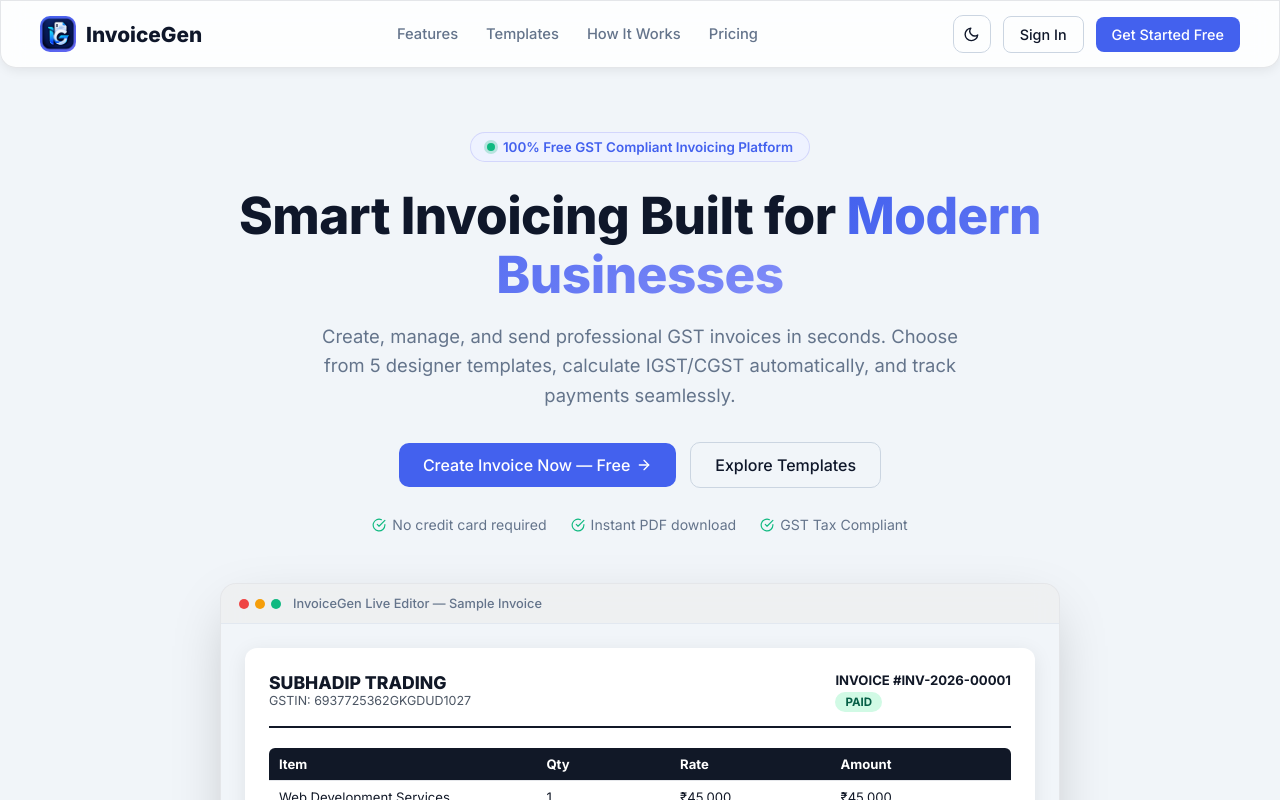
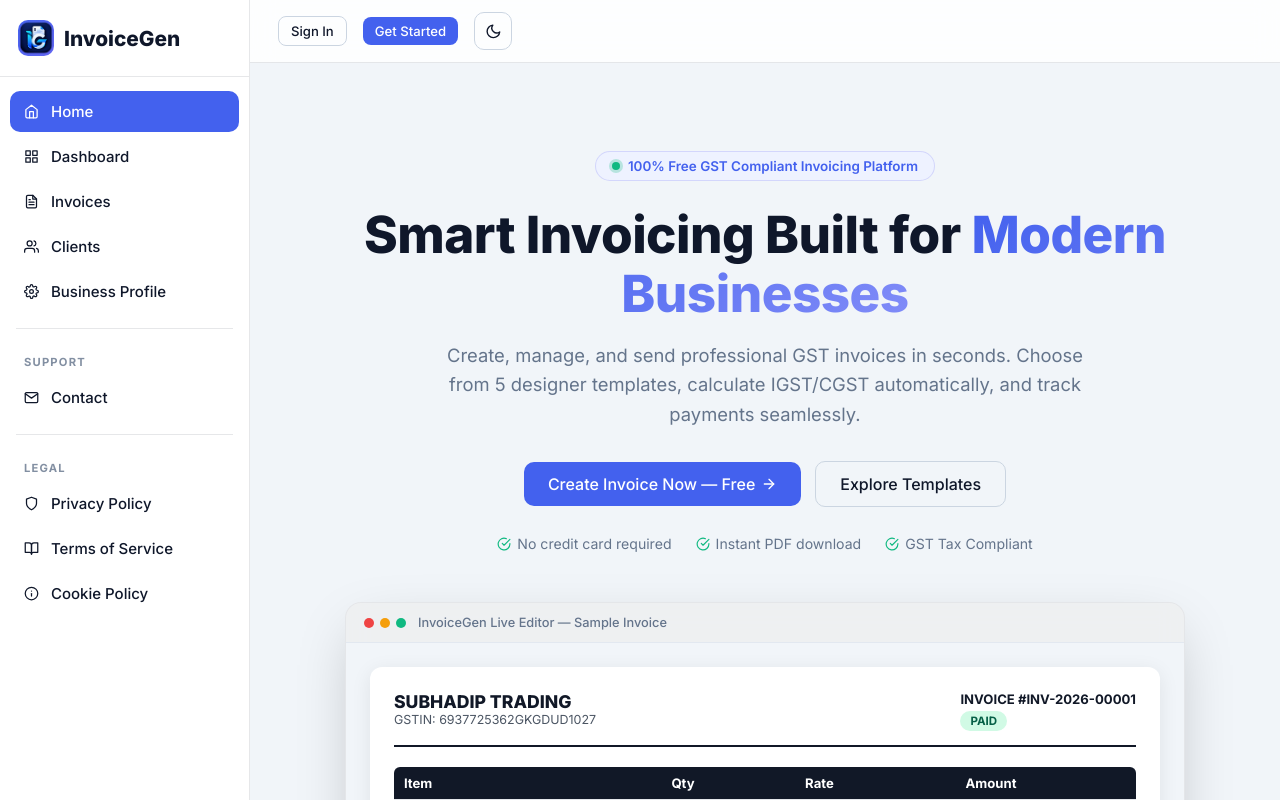
Before and after one commit to Subha2707/InvoiceGen, a React (Vite) app in the folder client/: page / in a window 1280 px wide. Shown: the top 800 px of the page. Built offline with nearby package versions, Linux system fonts and the light colour scheme; no server answers.

Commit message:
Fixed App layout

```diff
--- a/client/src/components/layout/Footer.jsx
+++ b/client/src/components/layout/Footer.jsx
@@ -1,31 +1,61 @@
 import React from 'react';
 import { Link } from 'react-router-dom';
+import { FaGithub, FaLinkedinIn, FaInstagram, FaFacebookF } from 'react-icons/fa';
+
+const SOCIAL_LINKS = [
+  { icon: <FaGithub />, label: 'GitHub', href: 'https://github.com/' },
+  { icon: <FaLinkedinIn />, label: 'LinkedIn', href: 'https://linkedin.com/' },
+  { icon: <FaInstagram />, label: 'Instagram', href: 'https://instagram.com/' },
+  { icon: <FaFacebookF />, label: 'Facebook', href: 'https://facebook.com/' },
+];
 
 const Footer = () => {
   return (
-    <footer className="app-footer">
-      <div className="app-footer-container">
-        <div className="footer-left">
-          <Link to="/dashboard" className="landing-brand">
+    <footer className="landing-footer">
+      <div className="footer-container">
+        <div className="footer-brand">
+          <Link to="/" className="landing-brand">
             <div className="brand-icon">
               <img className="brand-logo-img" src="/invoice-logo.png" alt="InvoiceGen" />
             </div>
             <span>InvoiceGen</span>
           </Link>
-          <p className="footer-tagline">Fast, GST-compliant invoicing platform for businesses.</p>
+          <p>Effortless, GST-compliant invoicing for freelancers, agencies, and businesses.</p>
+          <div className="footer-social">
+            {SOCIAL_LINKS.map((s) => (
+              <a key={s.label} href={s.href} target="_blank" rel="noopener noreferrer" aria-label={s.label} title={s.label}>
+                {s.icon}
+              </a>
+            ))}
+          </div>
         </div>
 
-        <div className="footer-nav">
-          <Link to="/dashboard">Dashboard</Link>
-          <Link to="/invoices">Invoices</Link>
-          <Link to="/clients">Clients</Link>
-          <Link to="/business-profile">Business Profile</Link>
-          <Link to="/invoices/create">Create Invoice</Link>
+        <div className="footer-links">
+          <div>
+            <h5>Product</h5>
+            <Link to="/">Home</Link>
+            <Link to="/dashboard">Dashboard</Link>
+            <Link to="/invoices">Invoices</Link>
+            <Link to="/clients">Clients</Link>
+            <Link to="/business-profile">Business Profile</Link>
+          </div>
+          <div>
+            <h5>Account</h5>
+            <Link to="/login">Sign In</Link>
+            <Link to="/signup">Register</Link>
+            <Link to="/contact">Contact Us</Link>
+          </div>
+          <div>
+            <h5>Legal</h5>
+            <Link to="/privacy">Privacy Policy</Link>
+            <Link to="/terms">Terms of Service</Link>
+            <Link to="/cookies">Cookie Policy</Link>
+          </div>
         </div>
+      </div>
 
-        <div className="footer-copy">
-          <p>© {new Date().getFullYear()} InvoiceGen. All rights reserved.</p>
-        </div>
+      <div className="footer-bottom text-center">
+        <p>© {new Date().getFullYear()} InvoiceGen. All rights reserved. Crafted with care.</p>
       </div>
     </footer>
   );
--- a/client/src/components/layout/Header.jsx
+++ b/client/src/components/layout/Header.jsx
@@ -1,5 +1,5 @@
 import React, { useState, useRef, useEffect } from 'react';
-import { Link, useNavigate } from 'react-router-dom';
+import { Link } from 'react-router-dom';
 import { useTheme } from '../../context/ThemeContext';
 import { useAuth } from '../../context/AuthContext';
 import {
@@ -17,7 +17,6 @@
 const Header = ({ toggleSidebar }) => {
   const { theme, toggleTheme } = useTheme();
   const { user, logout } = useAuth();
-  const navigate = useNavigate();
   const [userMenuOpen, setUserMenuOpen] = useState(false);
   const menuRef = useRef(null);
 
@@ -32,7 +31,6 @@
   const handleLogout = async () => {
     setUserMenuOpen(false);
     await logout();
-    navigate('/login');
   };
 
   return (
@@ -42,13 +40,11 @@
       </button>
 
       <div className="header-right">
+        {user ? (
+          <>
             <Link to="/invoices/create" className="btn btn-sm btn-primary">
               <FiPlus /> Create Invoice
             </Link>
-
-        <button className="theme-toggle" onClick={toggleTheme} title="Toggle theme">
-          {theme === 'light' ? <FiMoon /> : <FiSun />}
-        </button>
 
             <div className="user-menu" ref={menuRef}>
               <button className="user-menu-trigger" onClick={() => setUserMenuOpen(o => !o)}>
@@ -75,6 +71,17 @@
                 </div>
               )}
             </div>
+          </>
+        ) : (
+          <>
+            <Link to="/login" className="btn btn-sm btn-outline">Sign In</Link>
+            <Link to="/signup" className="btn btn-sm btn-primary">Get Started</Link>
+          </>
+        )}
+
+        <button className="theme-toggle" onClick={toggleTheme} title="Toggle theme">
+          {theme === 'light' ? <FiMoon /> : <FiSun />}
+        </button>
       </div>
     </header>
   );
--- a/client/src/components/layout/Layout.jsx
+++ b/client/src/components/layout/Layout.jsx
@@ -2,6 +2,7 @@
 import { Outlet } from 'react-router-dom';
 import Sidebar from './Sidebar';
 import Header from './Header';
+import Footer from './Footer';
 
 const Layout = () => {
   const [sidebarOpen, setSidebarOpen] = useState(false);
@@ -17,6 +18,7 @@
         <main className="content-area">
           <Outlet />
         </main>
+        <Footer />
       </div>
     </div>
   );
--- a/client/src/components/layout/Sidebar.jsx
+++ b/client/src/components/layout/Sidebar.jsx
@@ -1,15 +1,18 @@
 import React from 'react';
 import { NavLink } from 'react-router-dom';
 import { useAuth } from '../../context/AuthContext';
-import { FiHome, FiFileText, FiUsers, FiSettings, FiX, FiLogOut } from 'react-icons/fi';
+import {
+  FiHome, FiGrid, FiFileText, FiUsers, FiSettings,
+  FiShield, FiBookOpen, FiInfo, FiMail, FiX, FiLogOut
+} from 'react-icons/fi';
 
 const Sidebar = ({ isOpen, toggle }) => {
-  const { logout } = useAuth();
+  const { user, logout } = useAuth();
 
   return (
     <aside className={`sidebar ${isOpen ? 'open' : ''}`}>
       <div className="sidebar-header">
-        <NavLink to="/dashboard" className="landing-brand" onClick={toggle}>
+        <NavLink to="/" className="landing-brand" onClick={toggle}>
           <div className="brand-icon">
             <img className="brand-logo-img" src="/invoice-logo.png" alt="InvoiceGen" />
           </div>
@@ -19,8 +22,11 @@
       </div>
 
       <nav className="sidebar-nav">
+        <NavLink to="/" end onClick={toggle}>
+          <FiHome /> Home
+        </NavLink>
         <NavLink to="/dashboard" end onClick={toggle}>
-          <FiHome /> Dashboard
+          <FiGrid /> Dashboard
         </NavLink>
         <NavLink to="/invoices" onClick={toggle}>
           <FiFileText /> Invoices
@@ -31,13 +37,33 @@
         <NavLink to="/business-profile" onClick={toggle}>
           <FiSettings /> Business Profile
         </NavLink>
+
+        <div className="nav-divider" />
+        <span className="sidebar-section-label">Support</span>
+        <NavLink to="/contact" onClick={toggle}>
+          <FiMail /> Contact
+        </NavLink>
+
+        <div className="nav-divider" />
+        <span className="sidebar-section-label">Legal</span>
+        <NavLink to="/privacy" onClick={toggle}>
+          <FiShield /> Privacy Policy
+        </NavLink>
+        <NavLink to="/terms" onClick={toggle}>
+          <FiBookOpen /> Terms of Service
+        </NavLink>
+        <NavLink to="/cookies" onClick={toggle}>
+          <FiInfo /> Cookie Policy
+        </NavLink>
       </nav>
 
-      <div className="sidebar-footer">
-        <button onClick={logout} className="logout-btn">
-          <FiLogOut /> <span>Logout</span>
-        </button>
-      </div>
+      {user && (
+        <div className="sidebar-footer">
+          <button onClick={logout} className="logout-btn">
+            <FiLogOut /> <span>Logout</span>
+          </button>
+        </div>
+      )}
     </aside>
   );
 };
--- a/client/src/context/AuthContext.jsx
+++ b/client/src/context/AuthContext.jsx
@@ -3,6 +3,8 @@
 import api from '../api/axios';
 
 const AuthContext = createContext();
+
+const INACTIVITY_TIMEOUT = 5 * 60 * 1000;
 
 export const AuthProvider = ({ children }) => {
   const [user, setUser] = useState(null);
@@ -88,6 +90,25 @@
     window.location.href = '/';
   };
 
+  const logoutRef = useRef();
+  logoutRef.current = logout;
+
+  useEffect(() => {
+    if (!user) return;
+    let timer;
+    const resetTimer = () => {
+      clearTimeout(timer);
+      timer = setTimeout(() => logoutRef.current(), INACTIVITY_TIMEOUT);
+    };
+    const events = ['mousemove', 'keydown', 'click', 'scroll', 'touchstart'];
+    events.forEach((e) => window.addEventListener(e, resetTimer, { passive: true }));
+    resetTimer();
+    return () => {
+      clearTimeout(timer);
+      events.forEach((e) => window.removeEventListener(e, resetTimer));
+    };
+  }, [user]);
+
   return (
     <AuthContext.Provider value={{ user, loading, login, register, googleLogin, oauthComplete, logout }}>
       {children}
--- a/client/src/index.css
+++ b/client/src/index.css
@@ -100,7 +100,7 @@
 }
 .sidebar-header h2 { color: var(--accent); font-size: 1.3rem; }
 .close-btn { display: none; }
-.sidebar-nav { flex: 1; padding: 14px 10px; display: flex; flex-direction: column; gap: 4px; }
+.sidebar-nav { flex: 1; padding: 14px 10px; display: flex; flex-direction: column; gap: 4px; overflow-y: auto; }
 .sidebar-nav a {
   display: flex;
   align-items: center;
@@ -113,6 +113,16 @@
 }
 .sidebar-nav a:hover { background: var(--accent-soft); }
 .sidebar-nav a.active { background: var(--accent); color: #fff; }
+.nav-divider { height: 1px; background: var(--glass-border); margin: 12px 6px; }
+.sidebar-section-label {
+  padding: 10px 14px 4px;
+  font-size: 0.7rem;
+  font-weight: 700;
+  text-transform: uppercase;
+  letter-spacing: 1.2px;
+  color: var(--muted);
+  opacity: 0.8;
+}
 .sidebar-footer { padding: 14px; border-top: 1px solid var(--glass-border); }
 .logout-btn {
   width: 100%;
--- a/client/src/pages/Landing.jsx
+++ b/client/src/pages/Landing.jsx
@@ -1,13 +1,11 @@
 import React, { useState, useEffect, useRef } from 'react';
 import { Link, useNavigate } from 'react-router-dom';
 import { useAuth } from '../context/AuthContext';
-import { useTheme } from '../context/ThemeContext';
 import {
   FiFileText, FiZap, FiShield, FiSend, FiLayout, FiPieChart,
-  FiCheckCircle, FiArrowRight, FiMoon, FiSun, FiUser, FiCheck,
-  FiChevronLeft, FiChevronRight, FiMail, FiMapPin, FiPhone
+  FiCheckCircle, FiArrowRight, FiCheck,
+  FiChevronLeft, FiChevronRight
 } from 'react-icons/fi';
-import { FaGithub, FaLinkedinIn, FaInstagram, FaFacebookF } from 'react-icons/fa';
 
 const FAQ_ITEMS = [
   { q: 'Is InvoiceGen really free?', a: 'Yes, InvoiceGen is 100% free forever. Create unlimited GST-compliant invoices, download PDFs, and email clients without any credit card or hidden charges.' },
@@ -18,16 +16,8 @@
   { q: 'Is my data secure?', a: 'Your data is protected with JWT-based sessions, password encryption, and Google OAuth. Invoices and client records are private to your account only.' },
 ];
 
-const SOCIAL_LINKS = [
-  { icon: <FaGithub />, label: 'GitHub', href: 'https://github.com/' },
-  { icon: <FaLinkedinIn />, label: 'LinkedIn', href: 'https://linkedin.com/' },
-  { icon: <FaInstagram />, label: 'Instagram', href: 'https://instagram.com/' },
-  { icon: <FaFacebookF />, label: 'Facebook', href: 'https://facebook.com/' },
-];
-
 const Landing = () => {
   const { user } = useAuth();
-  const { theme, toggleTheme } = useTheme();
   const navigate = useNavigate();
   const heroRef = useRef(null);
   const [faqIndex, setFaqIndex] = useState(0);
@@ -63,42 +53,6 @@
 
   return (
     <div className="landing-page">
-      {/* ── Navbar ── */}
-      <header className="landing-nav glassmorphism">
-        <div className="nav-container">
-          <Link to="/" className="landing-brand">
-            <div className="brand-icon">
-              <img className="brand-logo-img" src="/invoice-logo.png" alt="InvoiceGen" />
-            </div>
-            <span>InvoiceGen</span>
-          </Link>
-
-          <nav className="nav-links desktop-only">
-            <a href="#features">Features</a>
-            <a href="#templates">Templates</a>
-            <a href="#how-it-works">How It Works</a>
-            <a href="#pricing">Pricing</a>
-          </nav>
-
-          <div className="nav-actions">
-            <button className="theme-toggle" onClick={toggleTheme} title="Toggle theme">
-              {theme === 'dark' ? <FiSun /> : <FiMoon />}
-            </button>
-
-            {user ? (
-              <button onClick={() => navigate('/dashboard')} className="btn btn-primary">
-                <FiUser /> Dashboard
-              </button>
-            ) : (
-              <>
-                <Link to="/login" className="btn btn-outline">Sign In</Link>
-                <Link to="/signup" className="btn btn-primary">Get Started Free</Link>
-              </>
-            )}
-          </div>
-        </div>
-      </header>
-
       {/* ── Hero Section ── */}
       <section className="landing-hero" ref={heroRef}>
         <div className="hero-container">
@@ -415,54 +369,6 @@
           </div>
         </div>
       </section>
-
-      {/* ── Footer ── */}
-      <footer className="landing-footer">
-        <div className="footer-container">
-          <div className="footer-brand">
-            <div className="landing-brand">
-              <div className="brand-icon">
-              <img className="brand-logo-img" src="/invoice-logo.png" alt="InvoiceGen" />
-            </div>
-              <span>InvoiceGen</span>
-            </div>
-            <p>Effortless, GST-compliant invoicing for freelancers, agencies, and businesses.</p>
-            <div className="footer-social">
-              {SOCIAL_LINKS.map((s) => (
-                <a key={s.label} href={s.href} target="_blank" rel="noopener noreferrer" aria-label={s.label} title={s.label}>
-                  {s.icon}
-                </a>
-              ))}
-            </div>
-          </div>
-
-          <div className="footer-links">
-            <div>
-              <h5>Product</h5>
-              <a href="#features">Features</a>
-              <a href="#templates">Templates</a>
-              <a href="#pricing">Pricing</a>
-            </div>
-            <div>
-              <h5>Account</h5>
-              <Link to="/login">Sign In</Link>
-              <Link to="/signup">Register</Link>
-              <Link to="/forgot-password">Reset Password</Link>
-              <Link to="/contact">Contact Us</Link>
-            </div>
-            <div>
-              <h5>Legal</h5>
-              <Link to="/privacy">Privacy Policy</Link>
-              <Link to="/terms">Terms of Service</Link>
-              <Link to="/cookies">Cookie Policy</Link>
-            </div>
-          </div>
-        </div>
-
-        <div className="footer-bottom text-center">
-          <p>© {new Date().getFullYear()} InvoiceGen. All rights reserved. Crafted with care.</p>
-        </div>
-      </footer>
     </div>
   );
 };
--- a/client/src/pages/auth/GoogleCallback.jsx
+++ b/client/src/pages/auth/GoogleCallback.jsx
@@ -25,7 +25,7 @@
     oauthComplete(token)
       .then(() => {
         window.history.replaceState({}, document.title, '/auth/google');
-        navigate('/', { replace: true });
+        navigate('/dashboard', { replace: true });
       })
       .catch(() => {
         navigate('/login?error=google_auth_failed', { replace: true });
```
Also changed, not shown: client/src/App.jsx (+10 -5 lines). Lines whose indentation alone changed are shown as unchanged.
